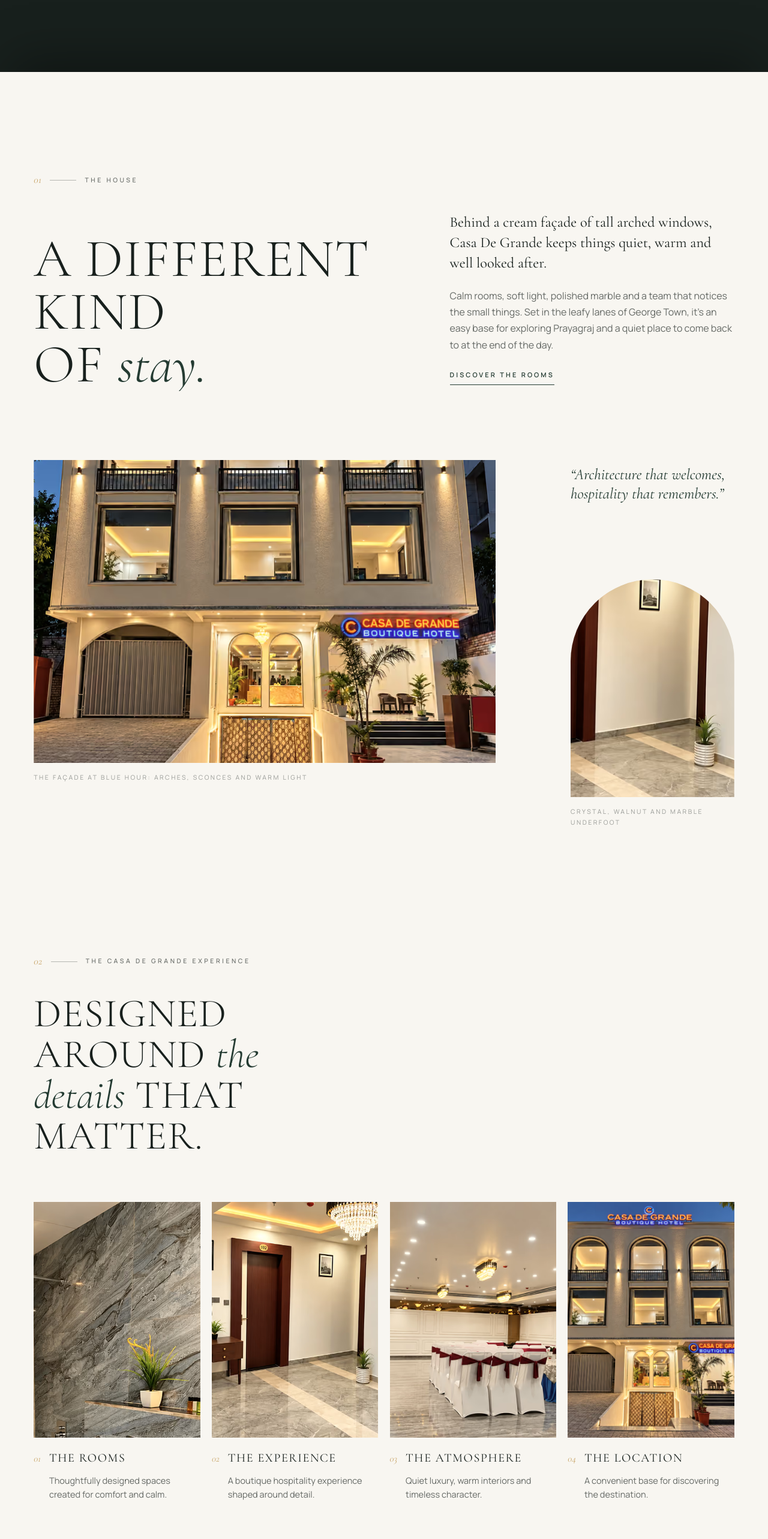
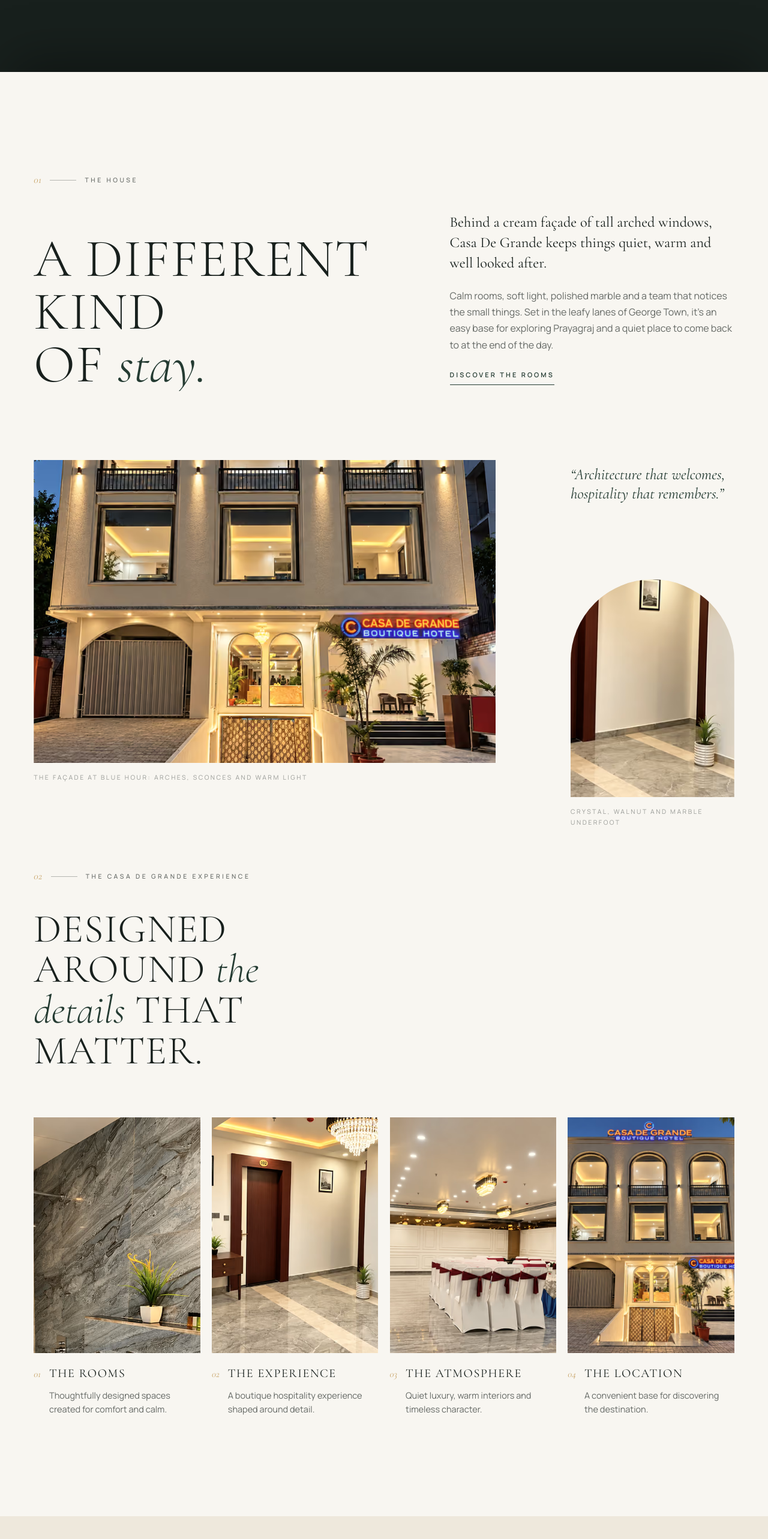
Before and after one commit to Aayush20253534/CASA, a React (Vite) app: page / in a window 1280 px wide. Shown: the part 3240-5806 px from the top of the page at 60% size. Built offline with nearby package versions, Linux system fonts and the light colour scheme.

Commit message:
Reduce intro to experience section spacing

```diff
--- a/src/styles.css
+++ b/src/styles.css
@@ -701,6 +701,7 @@ html.menu-open .book-bar, html.is-locked .book-bar, html.in-moments .book-bar {
 .story { position: relative; z-index: 2; margin-top: -100vh; background: var(--ivory); box-shadow: 0 -40px 80px -20px rgba(0, 0, 0, 0.35); }
 
 /* ═══ 02 Intro ══════════════════════════════════════════════ */
+.intro { padding-bottom: calc(var(--section) * 0.5); }
 .intro__head {
   display: grid;
   grid-template-columns: 1.3fr 1fr;
@@ -735,7 +736,7 @@ html.menu-open .book-bar, html.is-locked .book-bar, html.in-moments .book-bar {
 .intro__aside { grid-column: 10 / 13; grid-row: 2; align-self: end; margin: 48px 0 -10%; }
 
 /* ═══ 03 Experience ═════════════════════════════════════════ */
-.experience { padding-top: calc(var(--section) * 0.7); }
+.experience { padding-top: calc(var(--section) * 0.35); }
 .section-head .display { max-width: 15ch; }
 .experience__track {
   display: grid;
```
Also changed, not shown: 1 other file (tests, documents, lock files or other folders).
